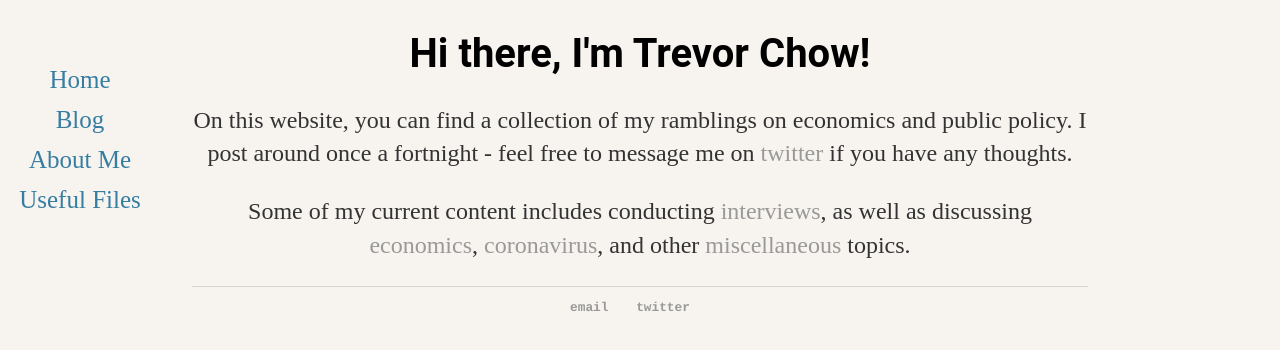
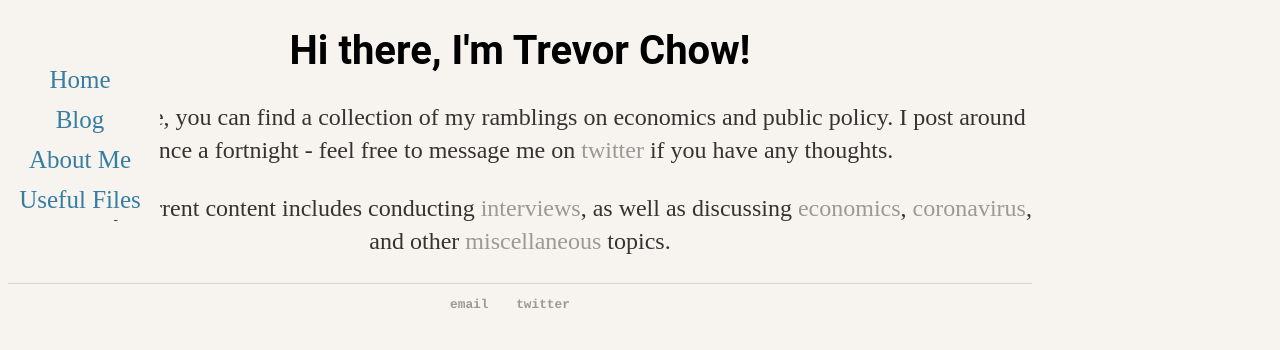
Before and after one commit to tmychow/tmychow.github.io, a Jekyll site: the page built from index.html, in a window 1280 px wide. Shown: the top 350 px of the page. Built offline with Jekyll 4.4.1, drawn with Linux system fonts in a browser that asks for light colours.

Commit message:
Update main.css

```diff
--- a/css/main.css
+++ b/css/main.css
@@ -1,6 +1,5 @@
 body {
-    margin: 30px auto;
-    width: 70%;
+    width: 80%;
     background-color: hsl(35, 36%, 95%);
 }
 nav ul, footer ul {
@@ -71,3 +70,7 @@ ul.posts li {
   display: block;
   text-align: center;
 }
+
+.main {
+  width: 70%
+}
```
